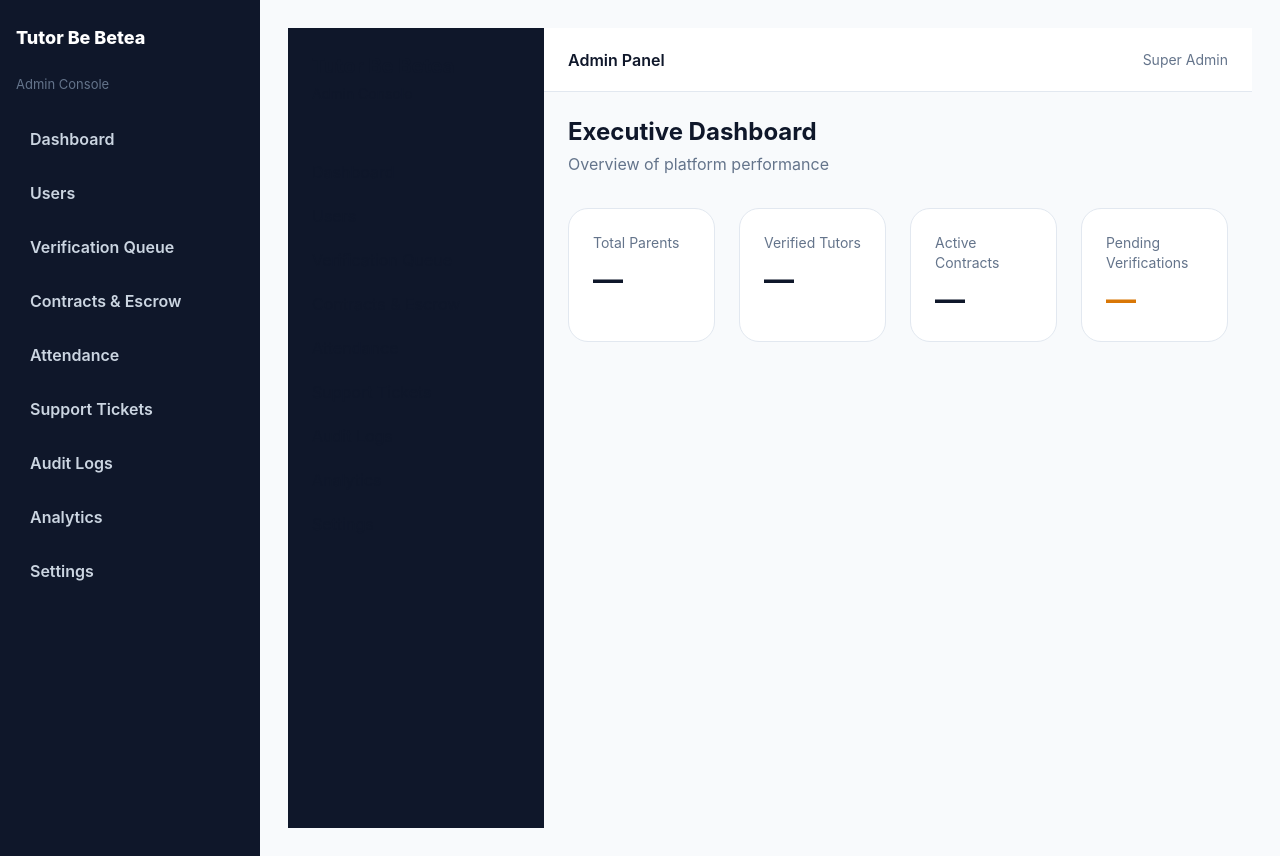
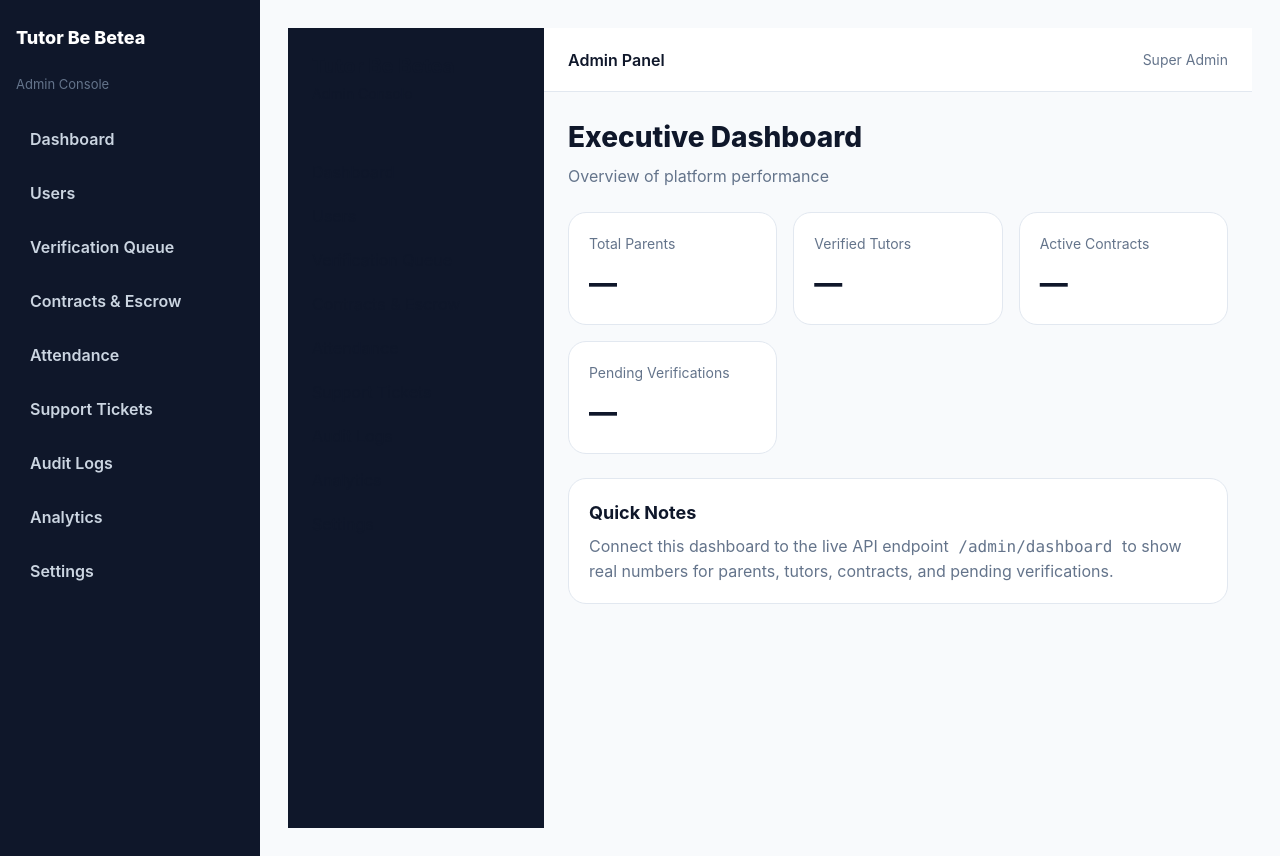
Before and after one commit to Zeordi/tutor-be-betea, a Next.js app in the folder apps/admin/: page / in a window 1280 px wide. Built offline with nearby package versions, Linux system fonts and the light colour scheme.

Commit message:
Update page.tsx

```diff
--- a/apps/admin/app/(dashboard)/page.tsx
+++ b/apps/admin/app/(dashboard)/page.tsx
@@ -1,33 +1,35 @@
 export default function AdminDashboardPage() {
+  const stats = [
+    { label: "Total Parents", value: "—" },
+    { label: "Verified Tutors", value: "—" },
+    { label: "Active Contracts", value: "—" },
+    { label: "Pending Verifications", value: "—" },
+  ];
+
   return (
     <div>
-      <h1 className="text-2xl font-bold text-[var(--foreground)]">
-        Executive Dashboard
-      </h1>
-      <p className="mt-1 text-[var(--secondary)]">
-        Overview of platform performance
-      </p>
+      <h1 className="page-title">Executive Dashboard</h1>
+      <p className="page-subtitle">Overview of platform performance</p>
 
-      <div className="mt-8 grid grid-cols-1 sm:grid-cols-2 lg:grid-cols-4 gap-6">
-        <div className="rounded-2xl border border-[var(--border)] bg-[var(--surface)] p-6">
-          <p className="text-sm text-[var(--secondary)]">Total Parents</p>
-          <p className="mt-2 text-3xl font-bold">—</p>
-        </div>
-        <div className="rounded-2xl border border-[var(--border)] bg-[var(--surface)] p-6">
-          <p className="text-sm text-[var(--secondary)]">Verified Tutors</p>
-          <p className="mt-2 text-3xl font-bold">—</p>
-        </div>
-        <div className="rounded-2xl border border-[var(--border)] bg-[var(--surface)] p-6">
-          <p className="text-sm text-[var(--secondary)]">Active Contracts</p>
-          <p className="mt-2 text-3xl font-bold">—</p>
-        </div>
-        <div className="rounded-2xl border border-[var(--border)] bg-[var(--surface)] p-6">
-          <p className="text-sm text-[var(--secondary)]">Pending Verifications</p>
-          <p className="mt-2 text-3xl font-bold text-[var(--warning)]">—</p>
-        </div>
+      <div className="stat-grid">
+        {stats.map((item) => (
+          <div key={item.label} className="stat-card">
+            <div className="stat-label">{item.label}</div>
+            <div className="stat-value">{item.value}</div>
+          </div>
+        ))}
       </div>
 
-      {/* TODO: Charts, recent activity, revenue summary */}
+      <div style={{ marginTop: 24 }} className="card">
+        <h2 style={{ marginTop: 0, marginBottom: 8, fontSize: 18, fontWeight: 700 }}>
+          Quick Notes
+        </h2>
+        <p style={{ color: "var(--secondary)", margin: 0 }}>
+          Connect this dashboard to the live API endpoint
+          <code> /admin/dashboard </code>
+          to show real numbers for parents, tutors, contracts, and pending verifications.
+        </p>
+      </div>
     </div>
   );
 }
```
